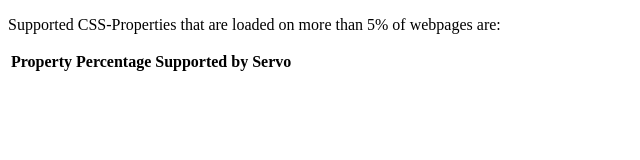
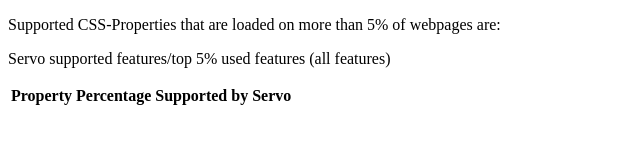
Before and after one commit to pewsheen/AreWeBrowserYet, a plain HTML site: page index.html in a window 1280 px wide. Shown: the whole page, without its empty margins (0-640 px from the left). Drawn offline with Linux system fonts and the light colour scheme; no server answers.

Commit message:
Update index.html

```diff
--- a/index.html
+++ b/index.html
@@ -9,6 +9,7 @@
 <body>
     <p>Supported CSS-Properties that are loaded on more than 5% of webpages are:
     <div id="stat"></div>
+    <div>Servo supported features/top 5% used features (all features)</div>
     </p>
     <table id="list">
         <tr>
```
